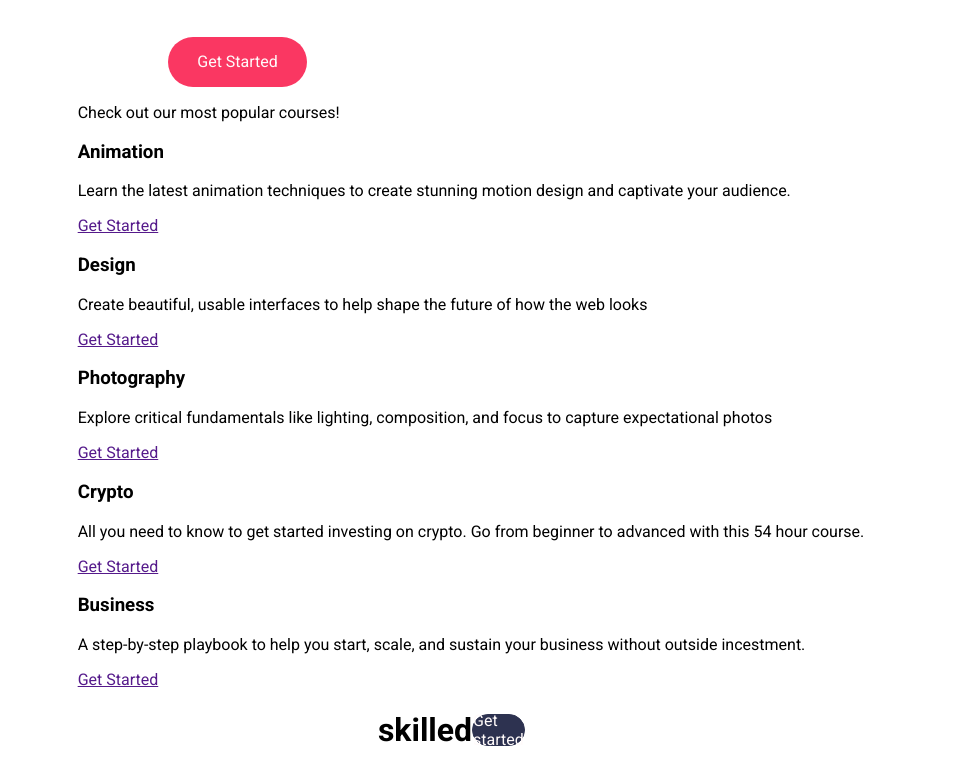
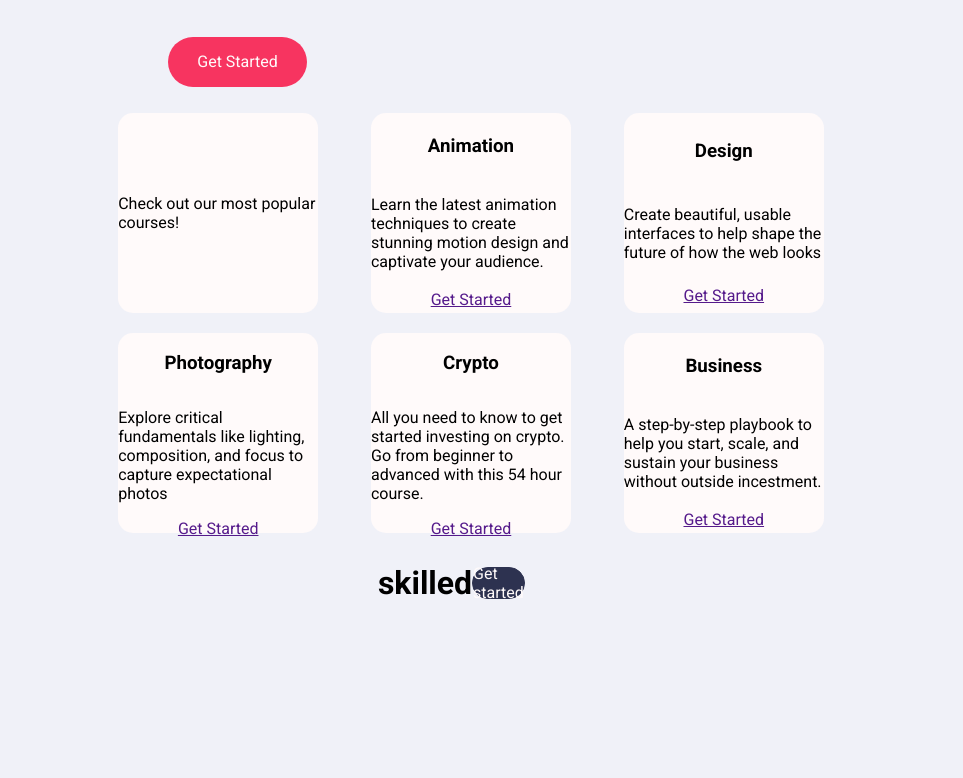
Before and after one commit to 629949/skilled-e-landing-page, a plain HTML site: page index.html in a window 1280 px wide. Shown: the part 306-1084 px from the top of the page, without its empty margins (169-1132 px from the left). After the commit the page ends 938 px from the top, so only its background shows below. Drawn offline with Linux system fonts and the light colour scheme; a web font is replaced by a local one.

Commit message:
edited the div in the courses section

```diff
--- a/index.css
+++ b/index.css
@@ -5,6 +5,7 @@ body {
     align-items: center;
     flex-direction: column;
     font-family: "Roboto", sans-serif;
+    background-color: #f0f1f8;
 }
 
 /* this is for the heading */
@@ -96,3 +97,24 @@ h2 {
     justify-content: center;
     border-radius: 25px;
 }
+
+.courses {
+    display: flex;
+    justify-content: space-around;
+    align-items: center;
+    flex-wrap: wrap;
+    width: 60%;
+    flex-basis: 10%;
+}
+
+.courses div {
+    display: flex;
+    justify-content: space-evenly;
+    align-items: center;
+    width: 200px;
+    flex-direction: column;
+    background-color: snow;
+    margin: 10px;
+    height: 200px;
+    border-radius: 15px;
+}
```
